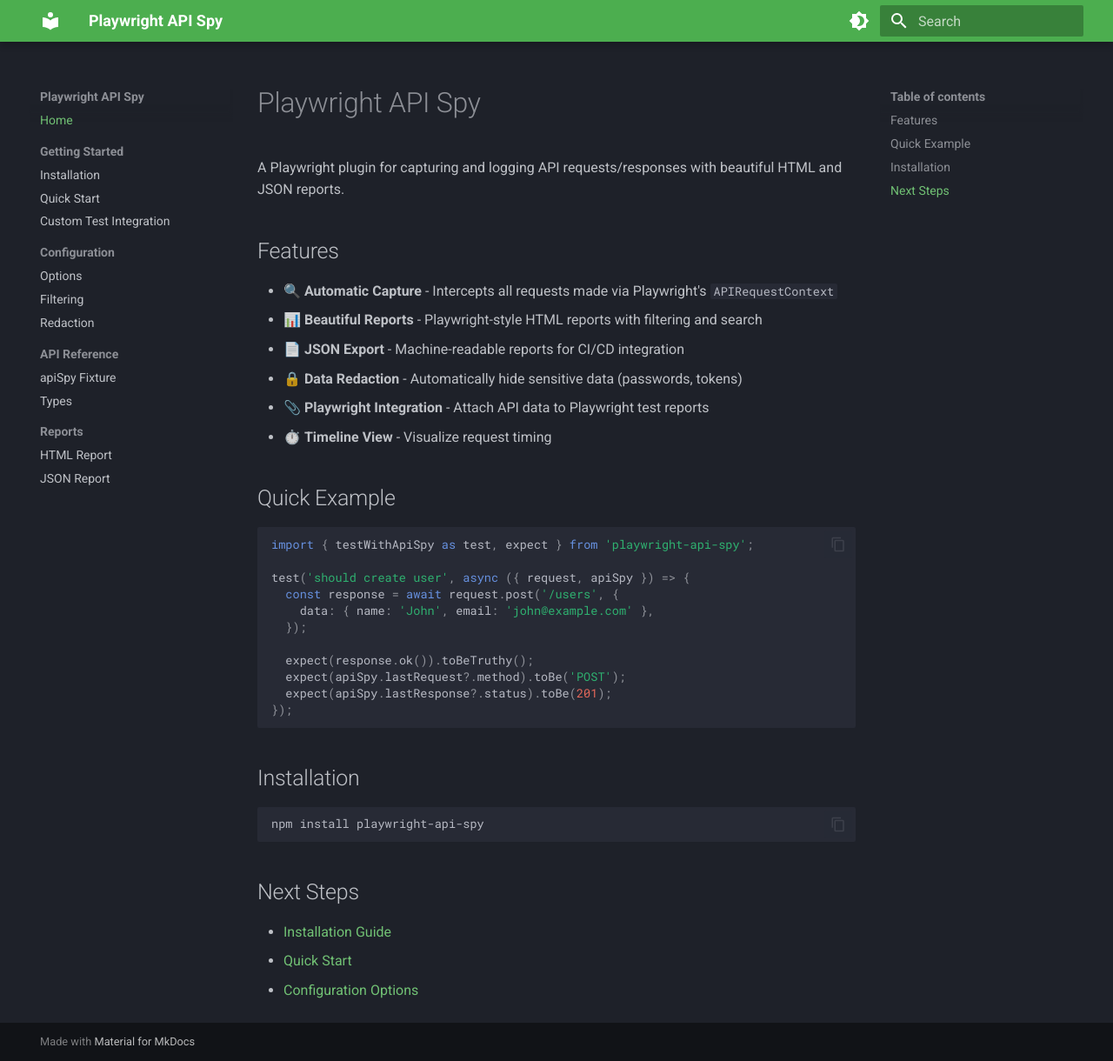
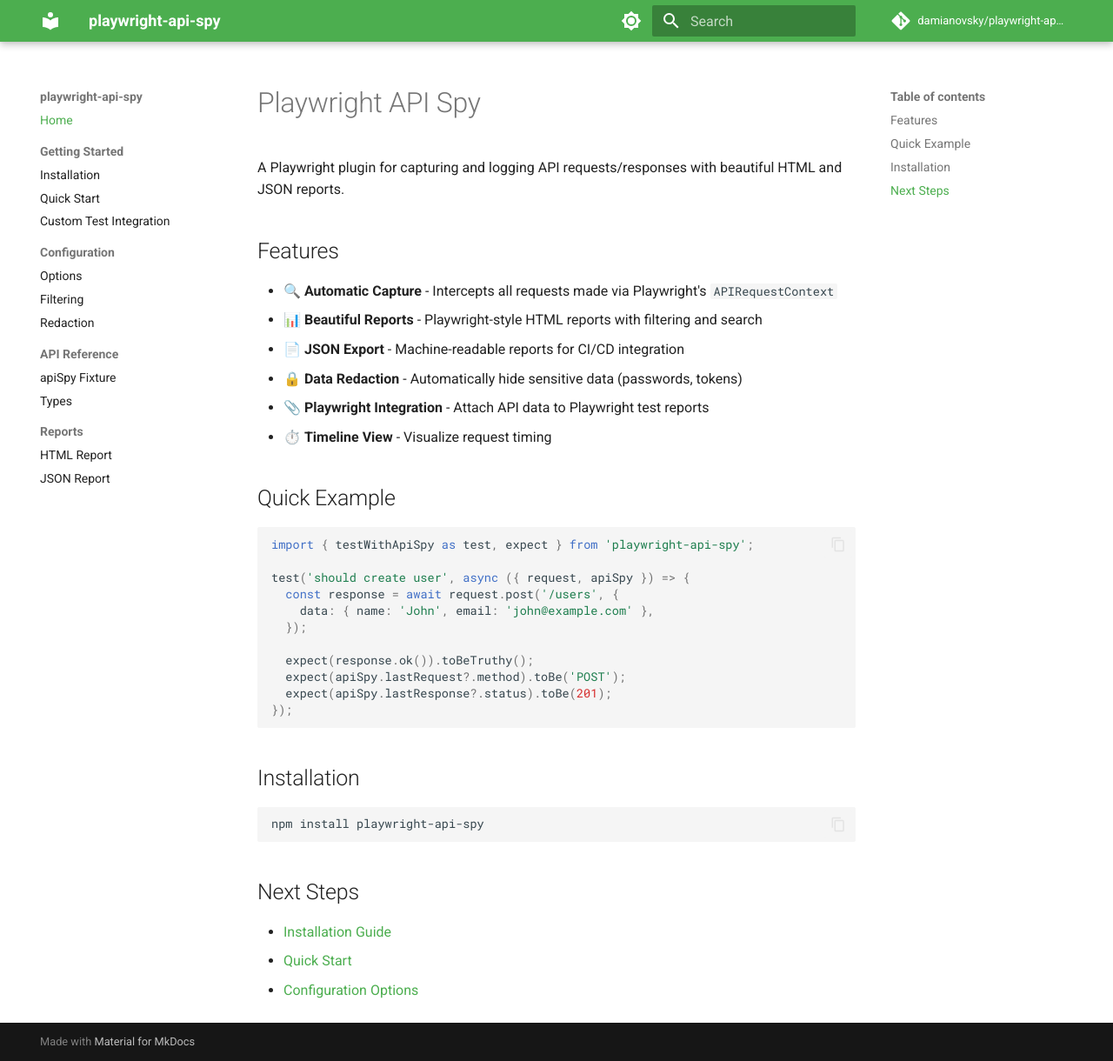
Before and after one commit to damianovsky/playwright-api-spy, an MkDocs documentation site: the page built from docs/index.md, in a window 1280 px wide and 1220 px high. Shown: the whole window at 87% size. Built offline with MkDocs 1.6.1 and Material for MkDocs 9.7.7, drawn with Linux system fonts in a browser that asks for light colours; comment, search, counter and statistics services are not loaded.

Commit message:
fix: update site name and URL in mkdocs.yml

```diff
--- a/mkdocs.yml
+++ b/mkdocs.yml
@@ -1,27 +1,30 @@
-site_name: Playwright API Spy
+site_name: playwright-api-spy
 site_description: A Playwright plugin for capturing and logging API requests/responses
-site_url: https://playwright-api-spy.docs.example.com
+site_url: https://damianovsky.github.io/playwright-api-spy
+
+repo_name: damianovsky/playwright-api-spy
+repo_url: https://github.com/damianovsky/playwright-api-spy
 
 theme:
   name: material
   palette:
+    - scheme: default
+      primary: green
+      accent: green
+      toggle:
+        icon: material/brightness-7
+        name: Switch to dark mode
     - scheme: slate
       primary: green
       accent: green
       toggle:
         icon: material/brightness-4
         name: Switch to light mode
-    - scheme: default
-      primary: green
-      accent: green
-      toggle:
-        icon: material/brightness-7
-        name: Switch to dark mode
   features:
     - navigation.sections
     - navigation.expand
     - content.code.copy
-    - content.code.annotate
+    - search.highlight
 
 nav:
   - Home: index.md
```
